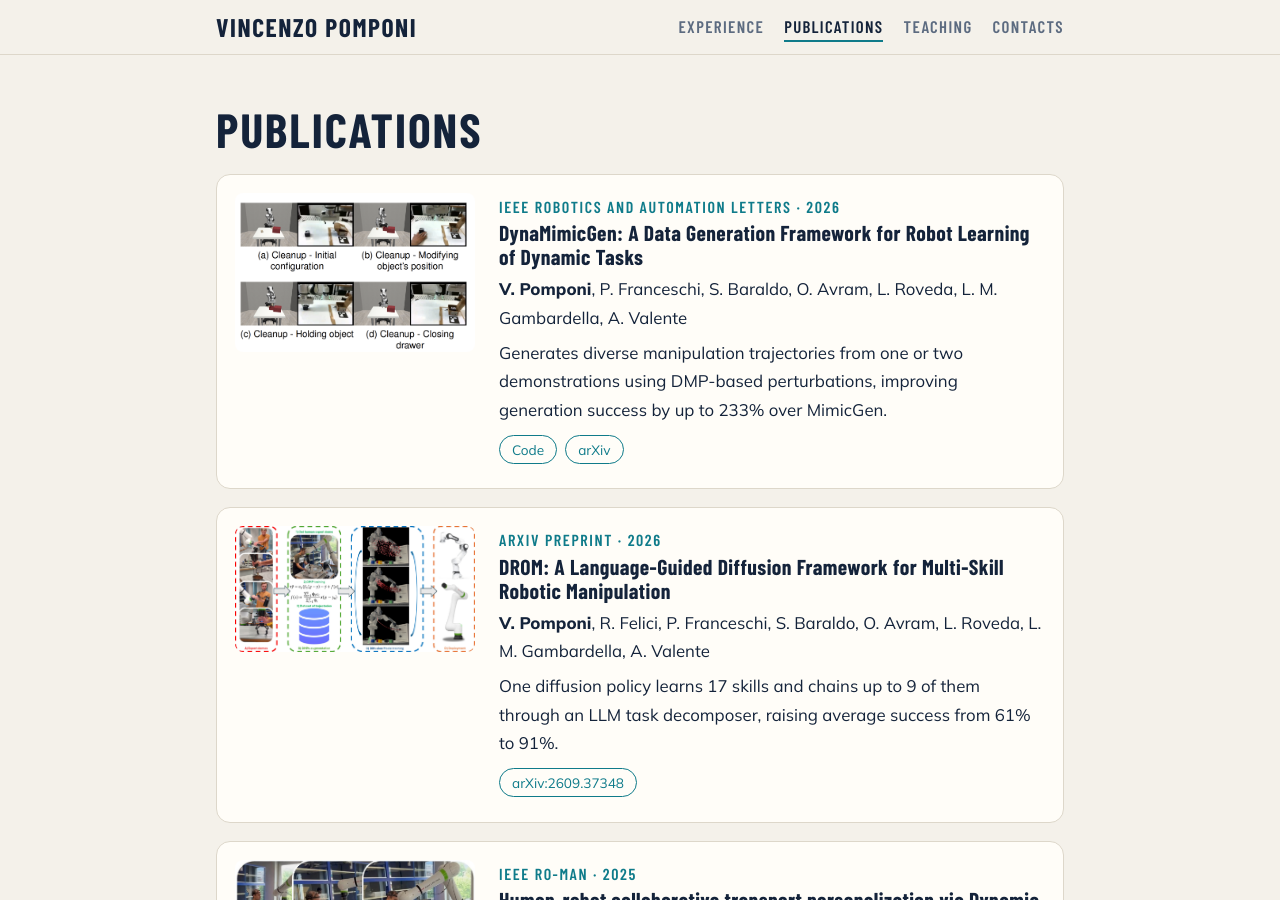
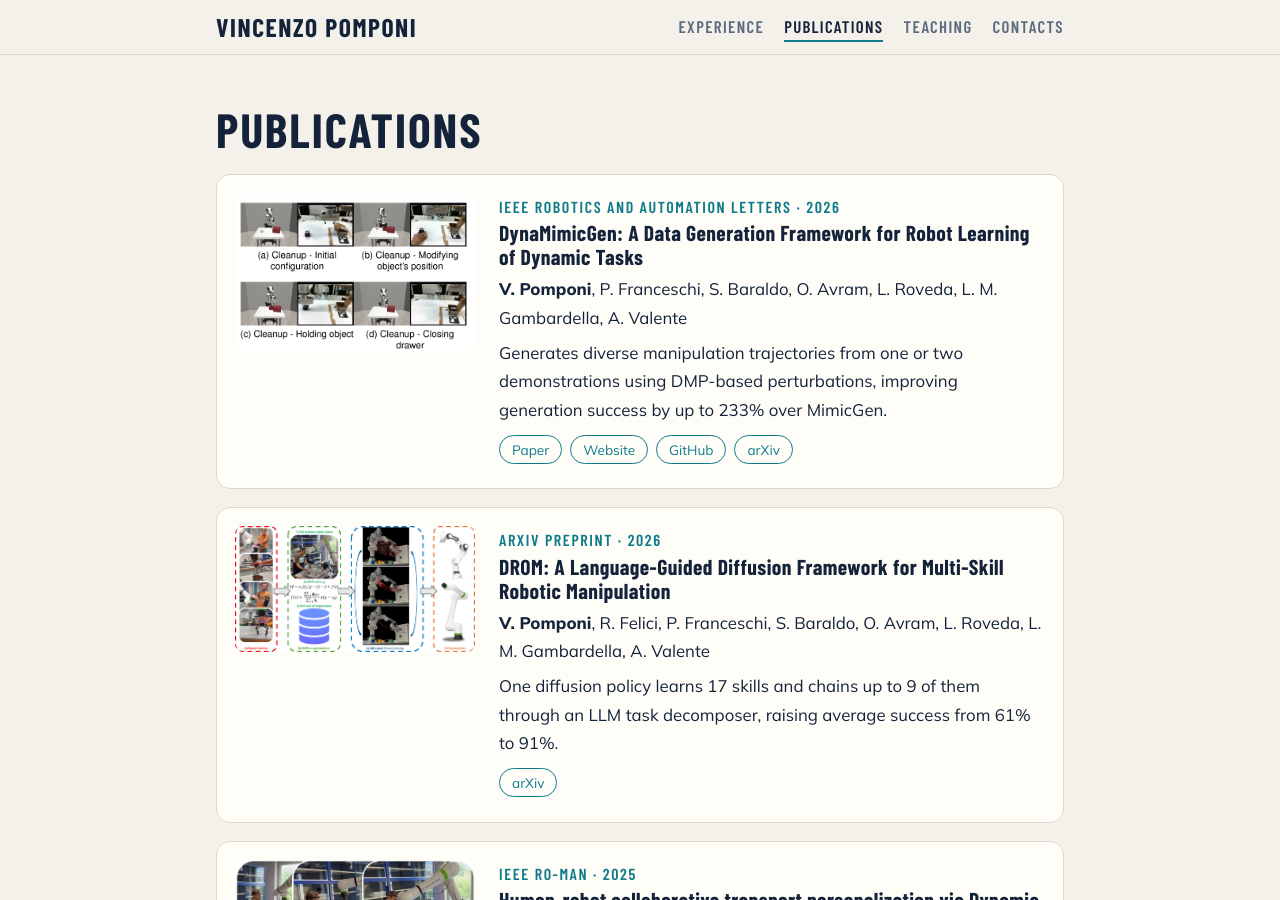
Before and after one commit to vincenzopomponi/vincenzopomponi.github.io, a Jekyll site: the page built from publications.markdown, in a window 1280 px wide and 900 px high. Built offline with Jekyll 4.4.1, drawn with Linux system fonts in a browser that asks for light colours.

Commit message:
Updated publications section.

```diff
--- a/publications.markdown
+++ b/publications.markdown
@@ -14,7 +14,7 @@ permalink: /publications/
     <h3>DynaMimicGen: A Data Generation Framework for Robot Learning of Dynamic Tasks</h3>
     <p><b>V. Pomponi</b>, P. Franceschi, S. Baraldo, O. Avram, L. Roveda, L. M. Gambardella, A. Valente</p>
     <p>Generates diverse manipulation trajectories from one or two demonstrations using DMP-based perturbations, improving generation success by up to 233% over MimicGen.</p>
-    <p class="badges"><a href="https://github.com/automation-robotics-machines/DynaMimicGen">Code</a><a href="https://arxiv.org/abs/2511.16223">arXiv</a></p>
+    <p class="badges"><a href="https://ieeexplore.ieee.org/document/11568504">Paper</a><a href="https://automation-robotics-machines.github.io/dynamimicgen.github.io/">Website</a><a href="https://github.com/automation-robotics-machines/DynaMimicGen">GitHub</a><a href="https://arxiv.org/abs/2511.16223">arXiv</a></p>
   </div>
 </div>
 
@@ -25,7 +25,7 @@ permalink: /publications/
     <h3>DROM: A Language-Guided Diffusion Framework for Multi-Skill Robotic Manipulation</h3>
     <p><b>V. Pomponi</b>, R. Felici, P. Franceschi, S. Baraldo, O. Avram, L. Roveda, L. M. Gambardella, A. Valente</p>
     <p>One diffusion policy learns 17 skills and chains up to 9 of them through an LLM task decomposer, raising average success from 61% to 91%.</p>
-    <p class="badges"><a href="https://arxiv.org/abs/2609.37348">arXiv:2609.37348</a></p>
+    <p class="badges"><a href="https://arxiv.org/abs/2609.37348">arXiv</a></p>
   </div>
 </div>
 
```
